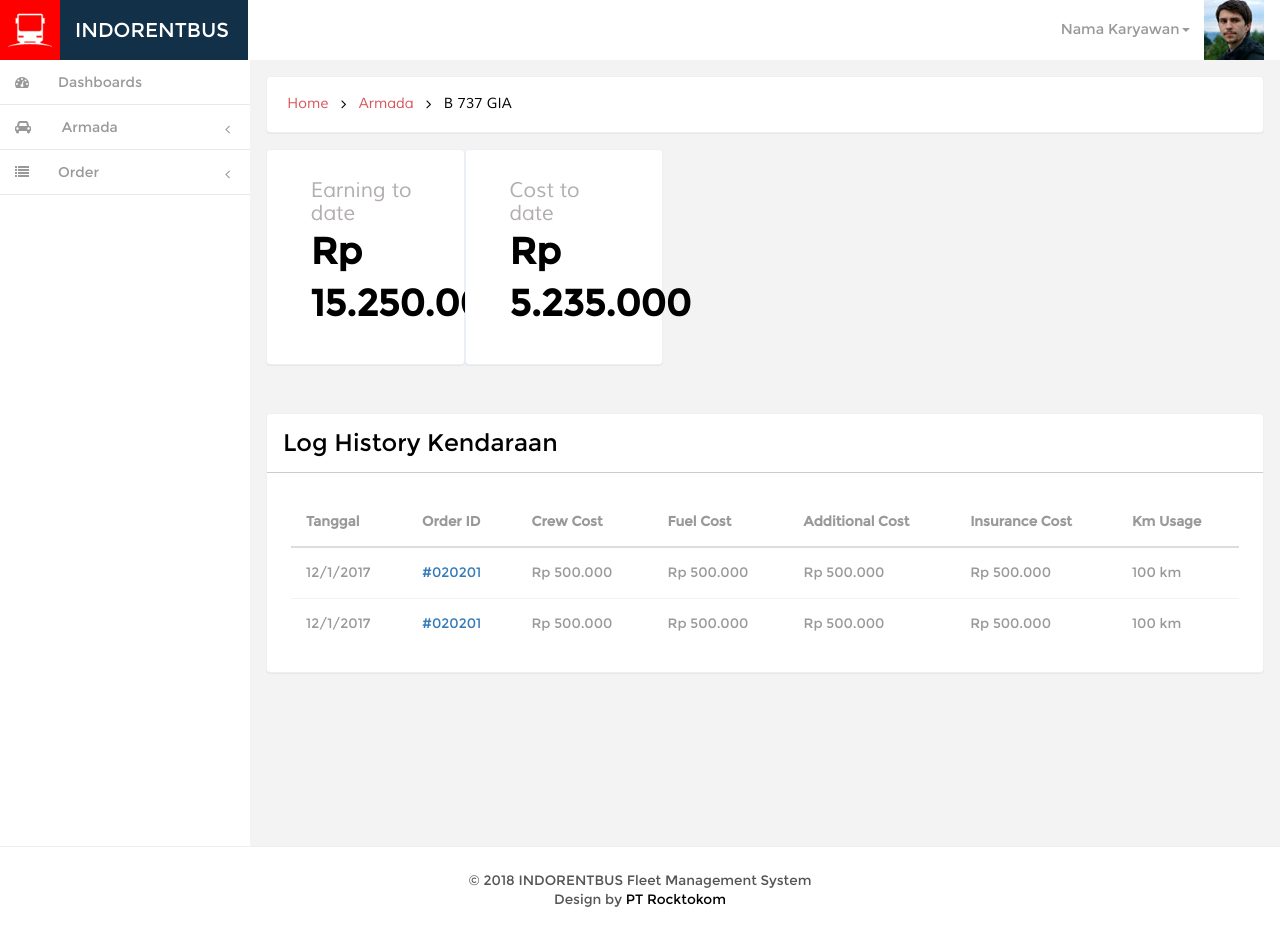
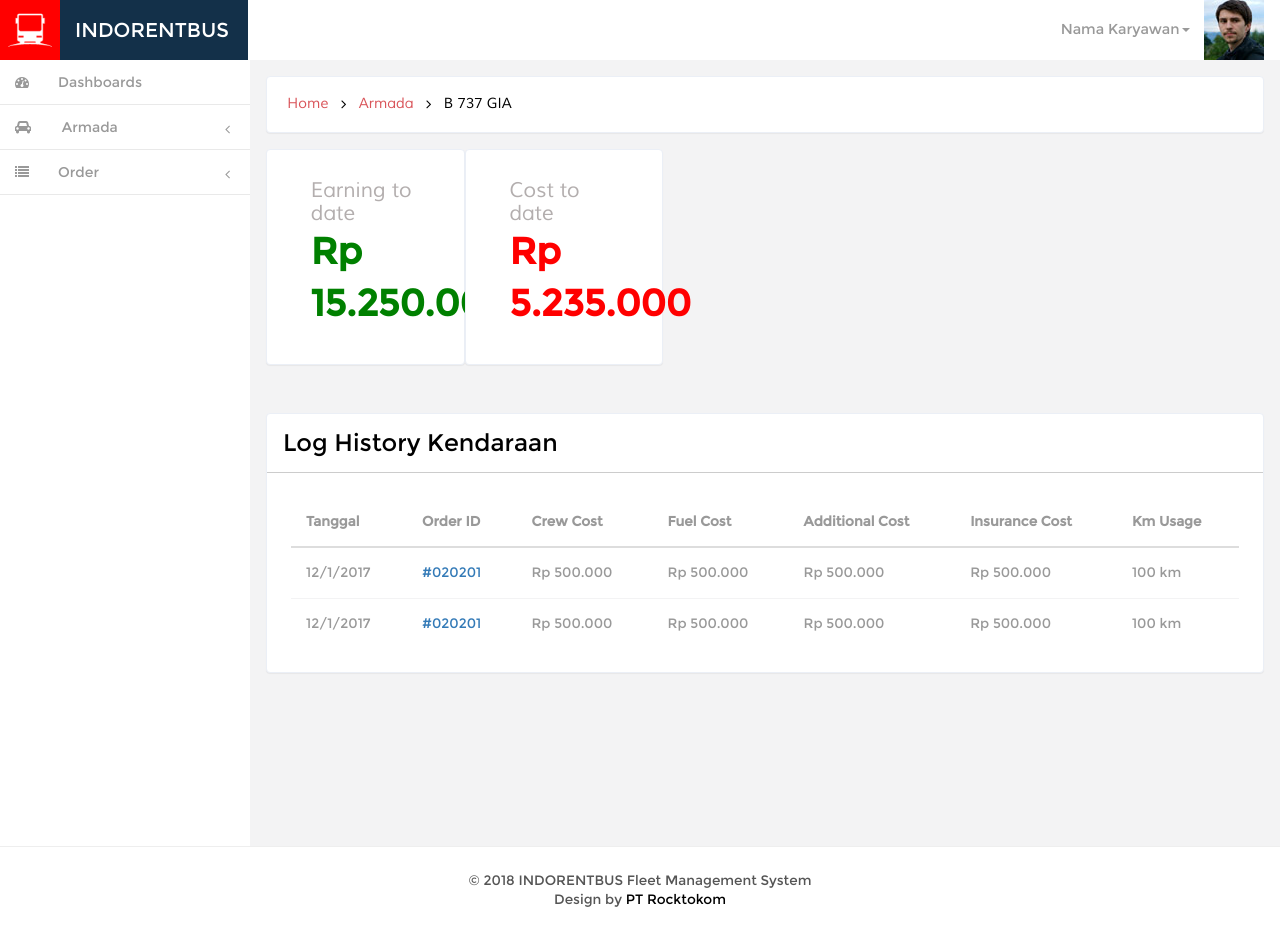
Before and after one commit to kemtol/indorentbus, a Jekyll site: the page built from laman/detail-armada.html, in a window 1280 px wide. Built offline with Jekyll 4.4.1, drawn with Linux system fonts in a browser that asks for light colours; nearby versions of some CDN libraries; Markdown is read by kramdown in place of the engine named in the settings; comment, search, counter and statistics services are not loaded.

Commit message:
Update detail-armada.html

```diff
--- a/laman/detail-armada.html
+++ b/laman/detail-armada.html
@@ -19,13 +19,13 @@ permalink: /armada/detail/
 	<div class="col-lg-6 col-xs-12 content-top-1">
 		<div class="col-md-12 top-content">
 			<h5>Earning to date</h5>
-			<label>Rp 15.250.000</label>
+			<label style="color:green">Rp 15.250.000</label>
 		</div>
 	</div>
 	<div class="col-lg-6 col-xs-12 content-top-1">
 		<div class="col-md-12 top-content">
 			<h5>Cost to date</h5>
-			<label>Rp 5.235.000</label>
+			<label style="color:red">Rp 5.235.000</label>
 		</div>
 	</div>
 	<div class="clearfix"></div>
```
